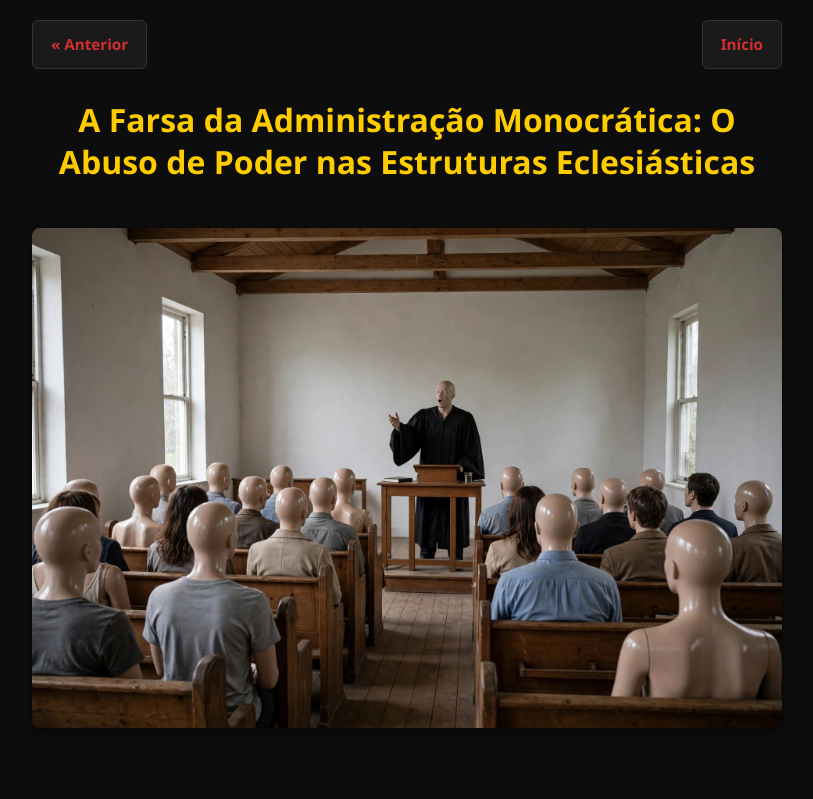
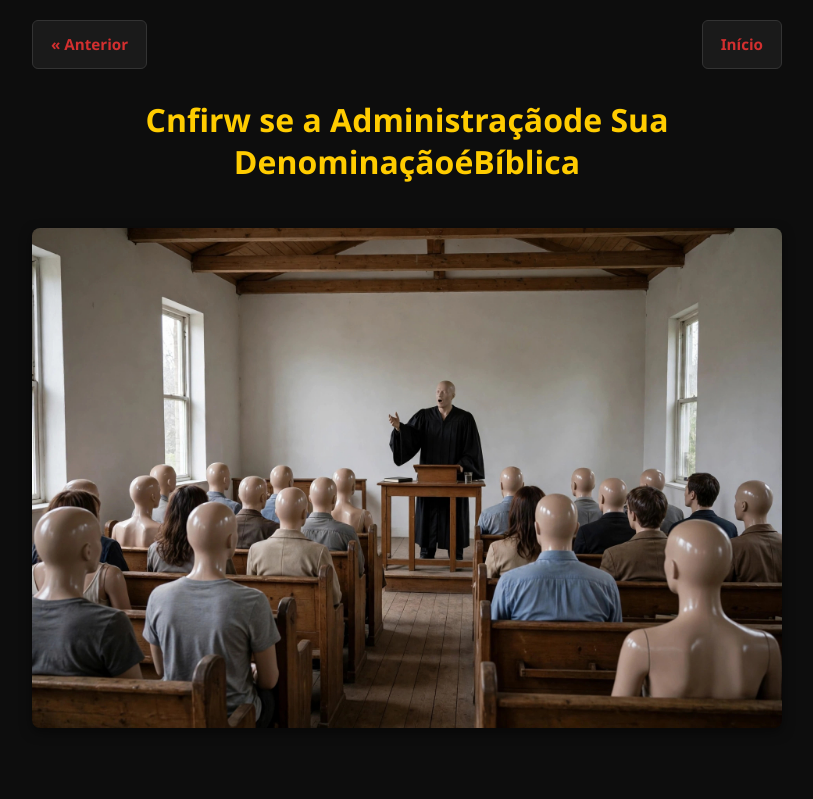
Before and after one commit to escolateologicavance-debug/Livro-Descubra-se-Voc-Congrega-em-Uma-Igreja-Herege, a plain HTML site: page 7.html in a window 1280 px wide. Shown: the top 799 px of the page, without its empty margins (233-1046 px from the left). Drawn offline with Linux system fonts and the light colour scheme.

Commit message:
Update 7.html

```diff
--- a/7.html
+++ b/7.html
@@ -114,7 +114,7 @@ li {
         <a href="index.html" class="btn-nav">Início</a>
     </div>
 
-    <h1>A Farsa da Administração Monocrática: O Abuso de Poder nas Estruturas Eclesiásticas</h1>
+    <h1>Cnfirw se a Administraçãode Sua DenominaçãoéBíblica</h1>
 
     <img src="6.png" alt="Ilustração do Capítulo 7" class="chapter-img">
 
```
